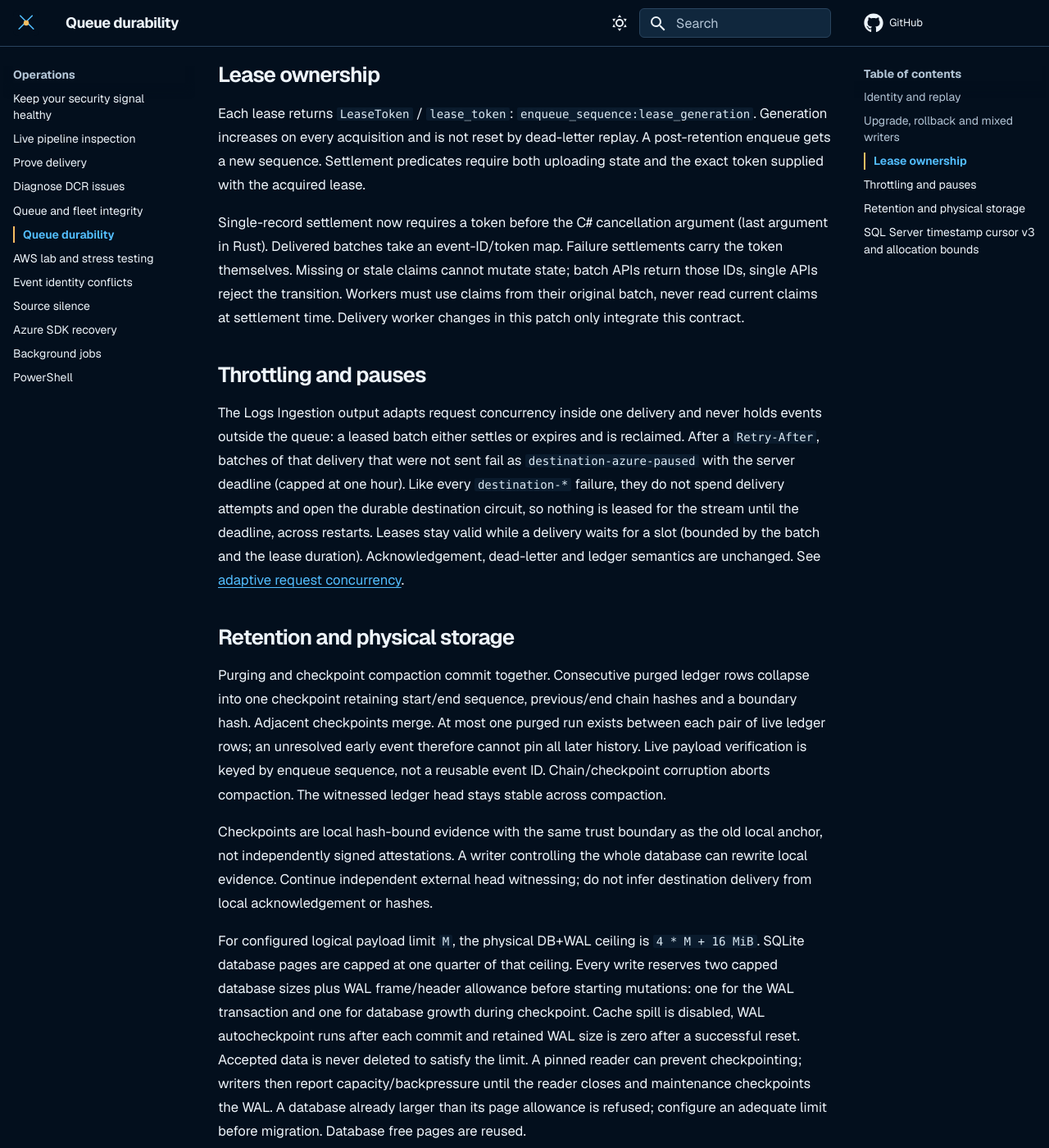
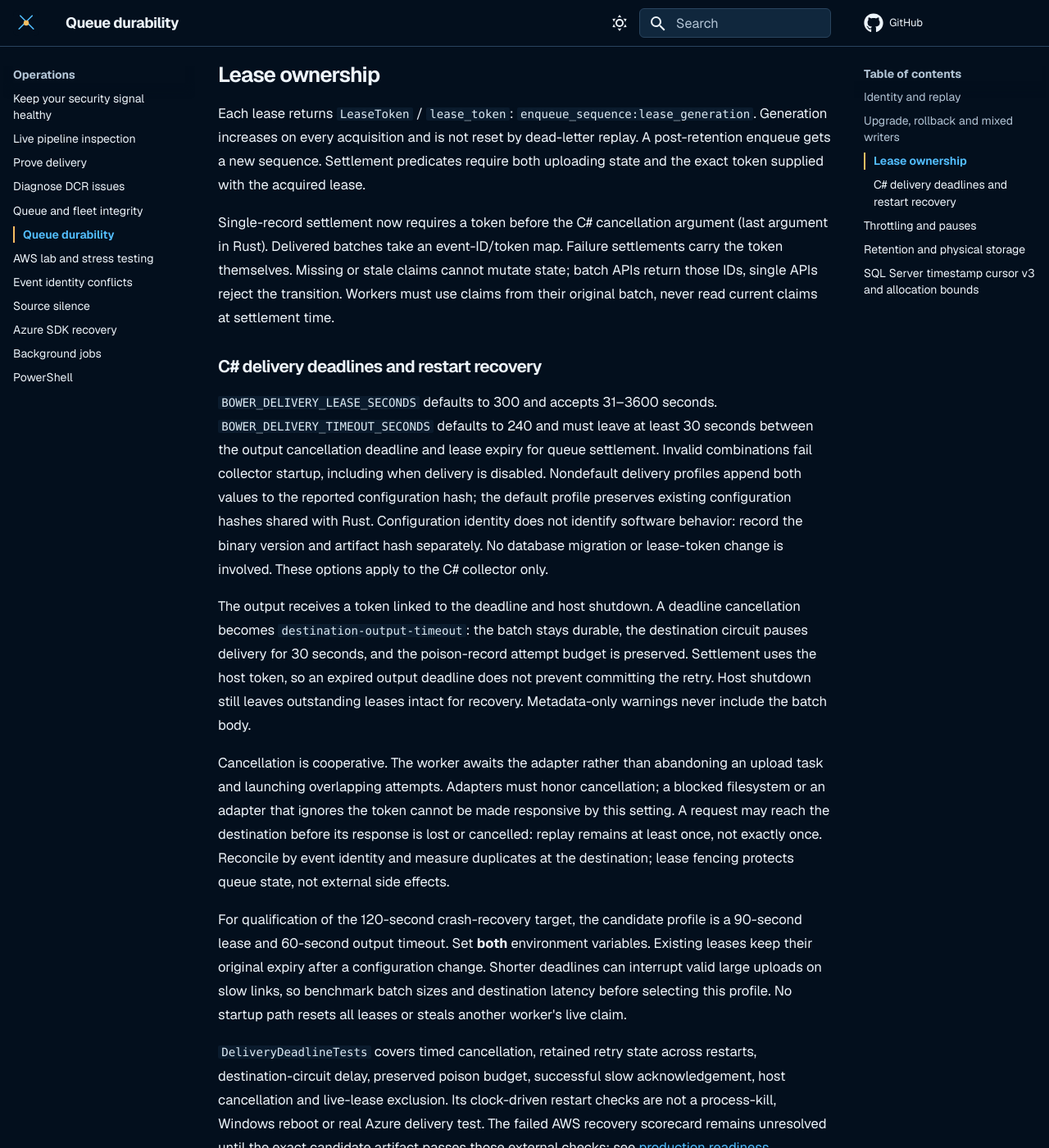
Before and after one commit to jusso-dev/Bower, an MkDocs documentation site: the page built from docs/operations/queue-v5-durability.md, in a window 1280 px wide and 1400 px high, scrolled down 2698 px. Shown: the whole window at 82% size. Built offline with MkDocs 1.6.1 and Material for MkDocs 9.7.7, drawn with Linux system fonts in a browser that asks for light colours; some of the changed text lies outside the part shown.

Commit message:
fix(collector): bound delivery attempts and remove Windows startup delay

```diff
--- a/docs/operations/queue-v5-durability.md
+++ b/docs/operations/queue-v5-durability.md
@@ -110,7 +110,48 @@ Single-record settlement now requires a token before the C# cancellation argumen
 settlements carry the token themselves. Missing or stale claims cannot mutate
 state; batch APIs return those IDs, single APIs reject the transition. Workers
 must use claims from their original batch, never read current claims at settlement
-time. Delivery worker changes in this patch only integrate this contract.
+time.
+
+### C# delivery deadlines and restart recovery
+
+`BOWER_DELIVERY_LEASE_SECONDS` defaults to 300 and accepts 31–3600 seconds.
+`BOWER_DELIVERY_TIMEOUT_SECONDS` defaults to 240 and must leave at least 30 seconds
+between the output cancellation deadline and lease expiry for queue settlement.
+Invalid combinations fail collector startup, including when delivery is disabled.
+Nondefault delivery profiles append both values to the reported configuration hash;
+the default profile preserves existing configuration hashes shared with Rust.
+Configuration identity does not identify software behavior: record the binary
+version and artifact hash separately. No database migration or lease-token change
+is involved. These options apply to the C# collector only.
+
+The output receives a token linked to the deadline and host shutdown. A deadline
+cancellation becomes `destination-output-timeout`: the batch stays durable, the
+destination circuit pauses delivery for 30 seconds, and the poison-record attempt
+budget is preserved. Settlement uses the host token, so an expired output deadline
+does not prevent committing the retry. Host shutdown still leaves outstanding
+leases intact for recovery. Metadata-only warnings never include the batch body.
+
+Cancellation is cooperative. The worker awaits the adapter rather than abandoning
+an upload task and launching overlapping attempts. Adapters must honor cancellation;
+a blocked filesystem or an adapter that ignores the token cannot be made responsive
+by this setting. A request may reach the destination before its response is lost or
+cancelled: replay remains at least once, not exactly once. Reconcile by event identity
+and measure duplicates at the destination; lease fencing protects queue state, not
+external side effects.
+
+For qualification of the 120-second crash-recovery target, the candidate profile is
+a 90-second lease and 60-second output timeout. Set **both** environment variables.
+Existing leases keep their original expiry after a configuration change. Shorter
+deadlines can interrupt valid large uploads on slow links, so benchmark batch sizes
+and destination latency before selecting this profile. No startup path resets all
+leases or steals another worker's live claim.
+
+`DeliveryDeadlineTests` covers timed cancellation, retained retry state across
+restarts, destination-circuit delay, preserved poison budget, successful slow
+acknowledgement, host cancellation and live-lease exclusion. Its clock-driven
+restart checks are not a process-kill, Windows reboot or real Azure delivery test.
+The failed AWS recovery scorecard remains unresolved until the exact candidate
+artifact passes those external checks; see [production readiness](production-readiness.md).
 
 ## Throttling and pauses
 
```
Also changed, not shown: README.md (+10 -4 lines), docs/deployment/installers.md (+10 -1 lines), docs/operations/production-readiness.md (added, +75 -0 lines), 7 other files.
